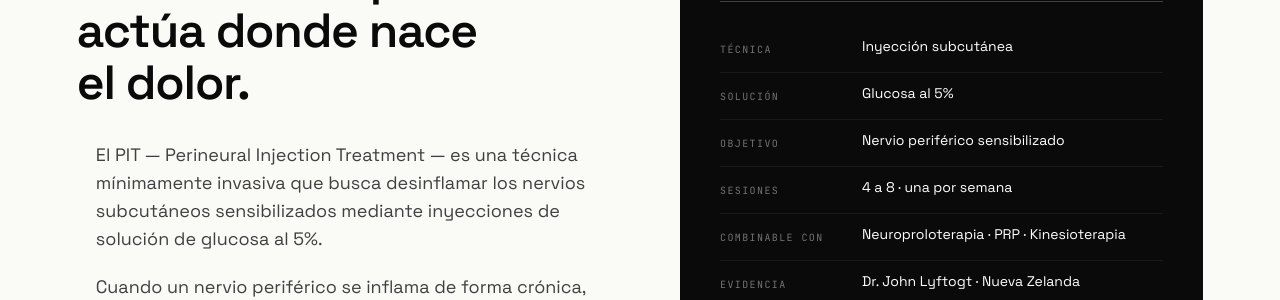
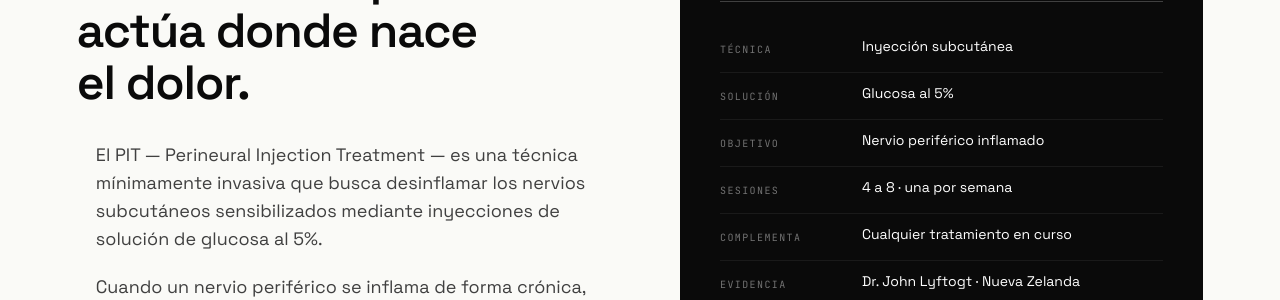
Before and after one commit to camilovil/curso-pit, a website: page index.html in a window 1280 px wide. Shown: the part 960-1260 px from the top of the page. Drawn offline with Linux system fonts and the light colour scheme.

Commit message:
Panel PIT: nervio inflamado (consistencia), Combinable con a Complementa: cualquier tratamiento en curso

```diff
--- a/index.html
+++ b/index.html
@@ -221,15 +221,15 @@
             </div>
             <div class="pit-panel-row">
               <span class="pit-panel-label">Objetivo</span>
-              <span class="pit-panel-value">Nervio periférico sensibilizado</span>
+              <span class="pit-panel-value">Nervio periférico inflamado</span>
             </div>
             <div class="pit-panel-row">
               <span class="pit-panel-label">Sesiones</span>
               <span class="pit-panel-value">4 a 8 · una por semana</span>
             </div>
             <div class="pit-panel-row">
-              <span class="pit-panel-label">Combinable con</span>
-              <span class="pit-panel-value">Neuroproloterapia · PRP · Kinesioterapia</span>
+              <span class="pit-panel-label">Complementa</span>
+              <span class="pit-panel-value">Cualquier tratamiento en curso</span>
             </div>
             <div class="pit-panel-row">
               <span class="pit-panel-label">Evidencia</span>
```
